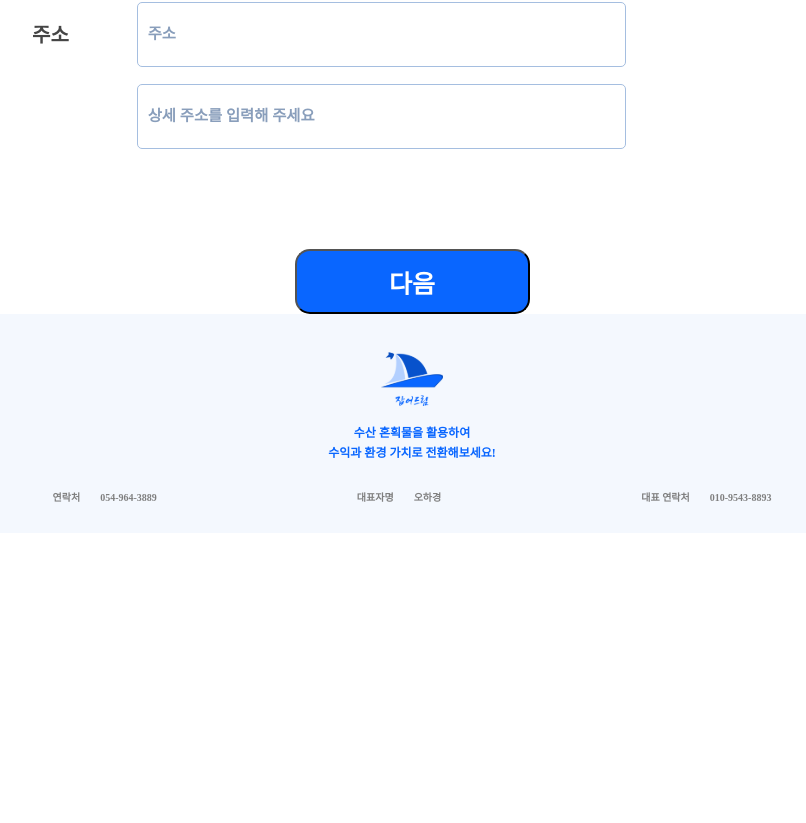
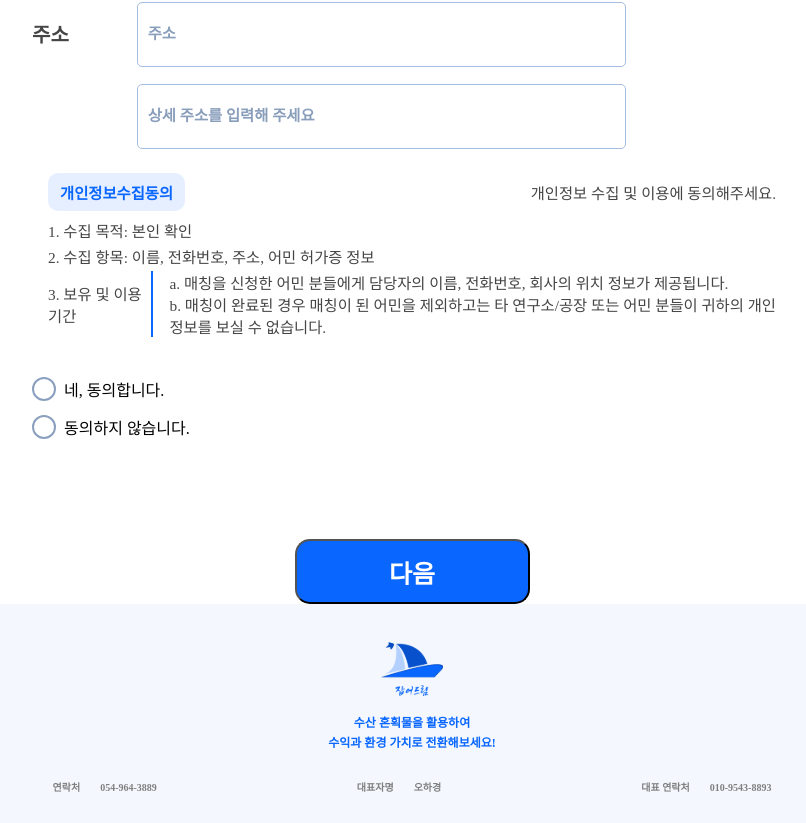
Before and after one commit to LikeLionHGU/Karina_Front, a React (Vite) app: page /signup in a window 1280 px wide. Shown: the part 1840-2663 px from the top of the page, without its empty margins (228-1034 px from the left). Before the commit the page ends 2373 px from the top, so only its background shows below. Built offline with nearby package versions, Linux system fonts and the light colour scheme.

Commit message:
edit:진짜 오류 수정

```diff
--- a/src/components/UploadBox.tsx
+++ b/src/components/UploadBox.tsx
@@ -3,7 +3,7 @@ import styles from '../styles/UploadBox.module.css';
 import styled from "styled-components";
 import { FontAwesomeIcon } from "@fortawesome/react-fontawesome";
 import { faFilm } from "@fortawesome/free-solid-svg-icons";
-import { useState} from "react";
+import React, { useRef, useState } from "react";
 
 type UploadBoxProps = {
   handleSelect: (file: File) => void;
@@ -11,50 +11,33 @@ type UploadBoxProps = {
 
 const AnalyzeButton = styled.button`
   margin: 20px auto 133px;
-  display: flex;
-  align-items: center;
-  justify-content: center;
-  width: 235px;
-  height: 66px;
-  border-radius: 10px;
-  background: var(--Primary-2, #0966ff);
-  color: #fff;
-  font-size: clamp(20px, 3vw, 26px);
-  font-weight: 600;
-  cursor: pointer;
-  border: 0;
+  display: flex; align-items: center; justify-content: center;
+  width: 235px; height: 66px; border-radius: 10px;
+  background: var(--Primary-2, #0966ff); color: #fff;
+  font-size: clamp(20px, 3vw, 26px); font-weight: 600;
+  cursor: pointer; border: 0;
 
-  &:hover:enabled {
-    transition: all 0.3s ease;
-    transform: translateY(-2px);
-    box-shadow: 0 4px 12px rgba(9, 102, 255, 0.3);
-  }
+  &:hover:enabled { transition: all .3s; transform: translateY(-2px); box-shadow: 0 4px 12px rgba(9,102,255,.3); }
+  &:disabled { opacity: .6; cursor: not-allowed; }
+`;
 
-  &:disabled {
-    opacity: 0.6;
-    cursor: not-allowed;
-  }
-`;
 const FileIcon = styled(FontAwesomeIcon)`
   color: var(--Secondary-5, #899EBB);
   font-size: 60px;
-  vertical-align: middle;  /* 텍스트와 수직 정렬시 유용 */
-`
+  vertical-align: middle;
+`;
+
 const FileChip = styled.div`
-  /* 부모 flex의 남는 공간을 차지하지 않게 */
   flex: 0 0 auto;
-
-  /* 내용 크기만큼 너비로 */
-  display: inline-flex;       /* block 대신 inline-flex */
-  width: fit-content;         /* 또는 width: max-content; */
-  white-space: nowrap;        /* 줄바꿈 방지 (이쁘게 유지) */
-
+  display: inline-flex;
+  width: fit-content;
+  white-space: nowrap;
   align-items: center;
   gap: 11px;
-  padding: 8px 12px;          /* 필요 시 칩 여백 */
+  padding: 8px 12px;
   border-radius: 8px;
+`;
 
-`
 function DownloadIcon() {
   return (
     <svg xmlns="http://www.w3.org/2000/svg" width="69" height="69" viewBox="0 0 69 69" fill="none">
@@ -67,50 +50,93 @@ function DownloadIcon() {
 
 export default function UploadBox({ handleSelect }: UploadBoxProps) {
   const [selectedFile, setSelectedFile] = useState<File | null>(null);
+  const [isActive, setActive] = useState(false);         // 드래그 하이라이트
+  const dragCounter = useRef(0);                         // 자식으로 들어갈 때 깜빡임 방지
+
+  // --- 드래그/드롭 핸들러 ---
+  const handleDragEnter: React.DragEventHandler<HTMLLabelElement> = (e) => {
+    e.preventDefault(); e.stopPropagation();
+    dragCounter.current += 1;
+    setActive(true);
+  };
+
+  const handleDragOver: React.DragEventHandler<HTMLLabelElement> = (e) => {
+    e.preventDefault(); e.stopPropagation();             // ✅ 꼭 막아야 drop 가능
+    if (!isActive) setActive(true);
+  };
+
+  const handleDragLeave: React.DragEventHandler<HTMLLabelElement> = (e) => {
+    e.preventDefault(); e.stopPropagation();
+    dragCounter.current -= 1;
+    if (dragCounter.current <= 0) setActive(false);
+  };
+
+  const handleDrop: React.DragEventHandler<HTMLLabelElement> = (e) => {
+    e.preventDefault(); e.stopPropagation();             // ✅ 기본 동작 막기
+    setActive(false);
+    dragCounter.current = 0;
+
+    const files = e.dataTransfer.files;
+    if (!files || files.length === 0) return;
+
+    const file = files[0];
+    if (!file.type.startsWith("video/")) {
+      alert("영상 파일만 업로드할 수 있어요.");
+      return;
+    }
+
+    setSelectedFile(file);                               // ✅ 파일칩 UI로 전환
+    // 필요 시 바로 분석 콜백을 부르고 싶으면 다음 줄 주석 해제:
+    // handleSelect(file);
+
+    e.dataTransfer.clearData();
+  };
+
   return (
-    <>
-    <div className = {styles.main}>
-      {/* label 안에 input을 넣으면 레이블 클릭 시 파일 선택창이 열립니다. */}
-      <label className={styles.preview}>
+    <div className={styles.main}>
+      {/* label 자체를 drop zone 으로 */}
+      <label
+        className={`${styles.preview} ${isActive ? styles.active : ""}`}
+        onDragEnter={handleDragEnter}
+        onDragOver={handleDragOver}
+        onDragLeave={handleDragLeave}
+        onDrop={handleDrop}
+      >
         <input
           type="file"
           className={styles.file}
-          accept="video/*"  // 영상만
-          onClick={(e) => { (e.currentTarget as HTMLInputElement).value = ''; }}
+          accept="video/*"
+          onClick={(e) => { (e.currentTarget as HTMLInputElement).value = ""; }}
           onChange={(e) => setSelectedFile(e.target.files?.[0] ?? null)}
         />
-        {selectedFile === null?
+
+        {selectedFile === null ? (
           <>
             <DownloadIcon />
-           <div className = {styles.fileBeforeText}>
+            <div className={styles.fileBeforeText}>
               <p className={styles.previewMsg}>파일을 선택하거나</p>
               <p className={styles.previewMsg}>여기로 끌어다 놓으세요</p>
             </div>
-
-         </> : (
-                // 파일이 선택됐을 때: 파일칩 렌더
+          </>
+        ) : (
+          // ✅ 드롭해도 같은 스타일의 파일칩으로 보임
           <FileChip>
             <FileIcon icon={faFilm} />
-                  <div className = {styles.fileChipText}>
+            <div className={styles.fileChipText}>
               <div className={styles.fileName}>{selectedFile.name}</div>
               <div className={styles.fileStatus}>업로드 완료</div>
             </div>
-
           </FileChip>
-              )
-         }
-
+        )}
       </label>
 
       <AnalyzeButton
         type="button"
         onClick={() => selectedFile && handleSelect(selectedFile)}
-        disabled={!selectedFile}                   // 파일 없으면 비활성화
+        disabled={!selectedFile}
       >
         분석하기
       </AnalyzeButton>
     </div>
-
-    </>
   );
 }
--- a/src/pages/AnalysisArticle.tsx
+++ b/src/pages/AnalysisArticle.tsx
@@ -340,7 +340,7 @@ const AnalysisArticle = () => {
                 />
               </DateAndTimeContainer>
               <DateAndTimeContainer>
-                <DateTitle>포획 날짜</DateTitle>
+                <DateTitle>포획 시간</DateTitle>
                 <DateContent
                   type="time"
                   value={caughtTime}
--- a/src/pages/Signup.tsx
+++ b/src/pages/Signup.tsx
@@ -254,6 +254,69 @@ const SearchAddress = styled.button`
   font-weight: 600;
   line-height: normal;
 `;
+
+/*개인정보 동의 섹션 스타일 컴포넌트*/
+const ConsentInfoSection = styled.div`
+  flex: 1;
+  display: flex;
+  flex-direction: column;
+  gap: 8px;
+  padding: 0 16px;
+  box-sizing: border-box;
+`;
+
+const ConsentTitleRow = styled.div`
+  display: flex;
+  justify-content: space-between;
+  align-items: center;
+  width: 100%;
+`;
+
+const ConsentTag = styled.div`
+  padding: 8px 12px;
+  border-radius: 10px;
+  background: rgba(9, 102, 255, 0.1);
+  color: var(--Primary-2, #0966ff);
+  font-size: clamp(12px, 1.2vw, 16px);
+  font-weight: 700;
+`;
+
+const ConsentDesc = styled.div`
+  color: var(--Black-4, #454545);
+  font-size: clamp(12px, 1.2vw, 16px);
+  font-weight: 400;
+`;
+
+const ConsentBody = styled.div`
+  display: flex;
+  flex-direction: column;
+  gap: 4px;
+  color: var(--Black-4, #454545);
+  font-size: clamp(12px, 1.2vw, 16px);
+  font-weight: 400;
+`;
+
+const Line = styled.div`
+  display: flex;
+  align-items: center;
+  gap: 4px;
+`;
+
+const SubLines = styled.div`
+  display: flex;
+  flex-direction: column;
+  padding-left: 16px;
+  border-left: 2px solid var(--Primary-2, #0966ff);
+`;
+
+const ConsentRadioSection = styled.section`
+  width: 59.375vw;
+  margin: 16px auto 0;
+  display: flex;
+  flex-direction: column;
+  gap: 14px;
+`;
+
 function Signup() {
   const navigate = useNavigate();
   const [isLoading, setIsLoading] = useState(false);
@@ -273,6 +336,7 @@ function Signup() {
   const [mainAddress, setMainAddress] = useState(""); // 백엔드 측에 보내줄 주소
   const [selectedFile, setSelectedFile] = useState<File | null>(null);
   const [validText, setValidText] = useState<string>(""); // 화면에 보여줄 텍스트
+  const [consent, setConsent] = useState<"yes" | "no" | "">(""); // 동의 상태 추가
 
   useEffect(() => {
     if (window.daum?.Postcode) return; // 이미 로드됨
@@ -345,8 +409,6 @@ function Signup() {
     console.log("업로드 파일:", selectedFile);
   };
 
-
-
   /*우편번호 검색 코드*/
   const openPostcode = () => {
     if (!window.daum?.Postcode) return;
@@ -410,6 +472,11 @@ function Signup() {
   ) => {
     event.preventDefault();
     setErrorField(null);
+
+    if (consent !== "yes") {
+      alert("개인정보 수집 및 이용에 동의해 주세요.");
+      return;
+    }
 
     // 필수 입력값 검사
     if (!userId.trim()) {
@@ -701,6 +768,42 @@ function Signup() {
             )}
           </div>
         </InfoInputLine>
+        {/* 개인정보 동의 섹션 추가 */}
+        <ConsentInfoSection>
+          <ConsentTitleRow>
+            <ConsentTag>개인정보수집동의</ConsentTag>
+            <ConsentDesc>개인정보 수집 및 이용에 동의해주세요.</ConsentDesc>
+          </ConsentTitleRow>
+          <ConsentBody>
+            <Line>1. 수집 목적: 본인 확인</Line>
+            <Line>2. 수집 항목: 이름, 전화번호, 주소, 어민 허가증 정보</Line>
+            <Line>
+              3. 보유 및 이용 기간
+              <SubLines>
+                <Line>a. 매칭을 신청한 어민 분들에게 담당자의 이름, 전화번호, 회사의 위치 정보가 제공됩니다.</Line>
+                <Line>b. 매칭이 완료된 경우 매칭이 된 어민을 제외하고는 타 연구소/공장 또는 어민 분들이 귀하의 개인 정보를 보실 수 없습니다.</Line>
+              </SubLines>
+            </Line>
+          </ConsentBody>
+        </ConsentInfoSection>
+        <ConsentRadioSection>
+          <MemberRadio>
+            <RadioInput
+              name="consent"
+              checked={consent === "yes"}
+              onChange={() => setConsent("yes")}
+            />
+            <span>네, 동의합니다.</span>
+          </MemberRadio>
+          <MemberRadio>
+            <RadioInput
+              name="consent"
+              checked={consent === "no"}
+              onChange={() => setConsent("no")}
+            />
+            <span>동의하지 않습니다.</span>
+          </MemberRadio>
+        </ConsentRadioSection>
       </section>
       <button className={styles.next} onClick={onSubmitFile}>
         다음
```
Lines whose indentation alone changed are shown as unchanged.
